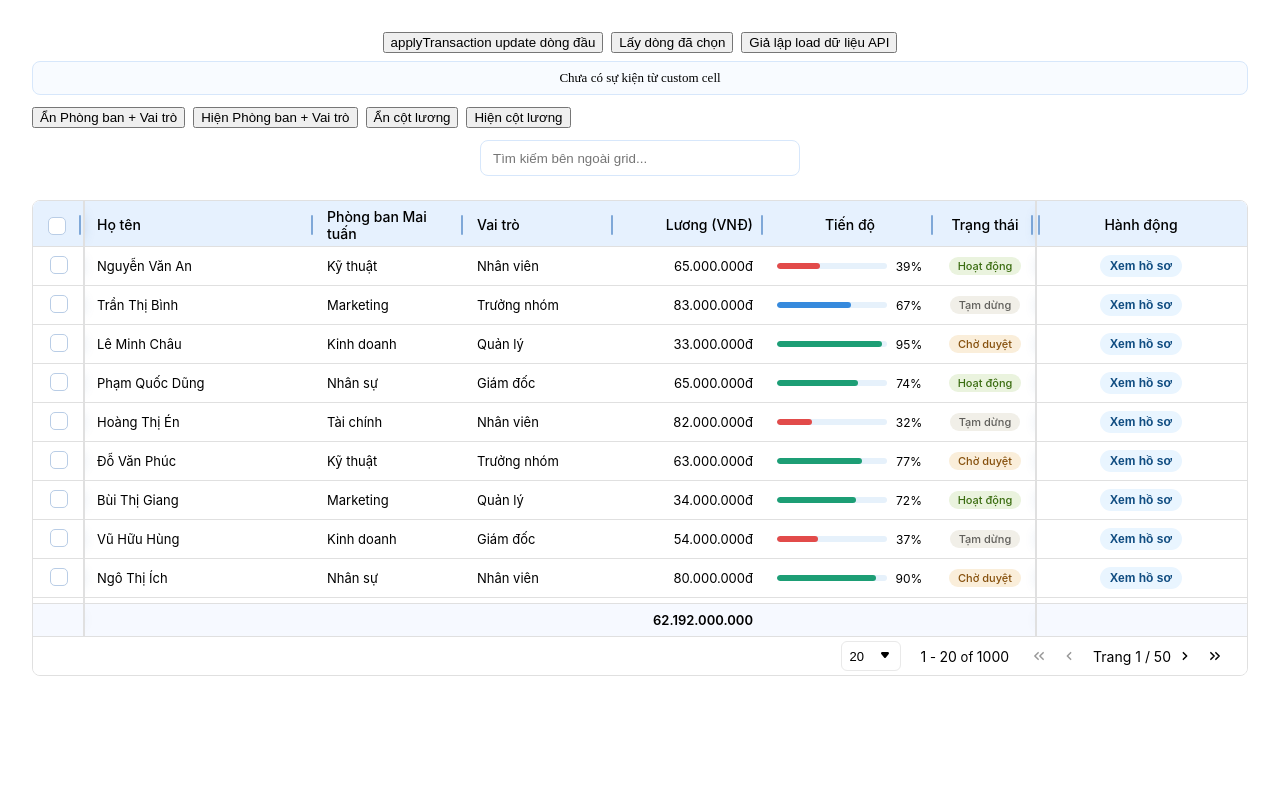
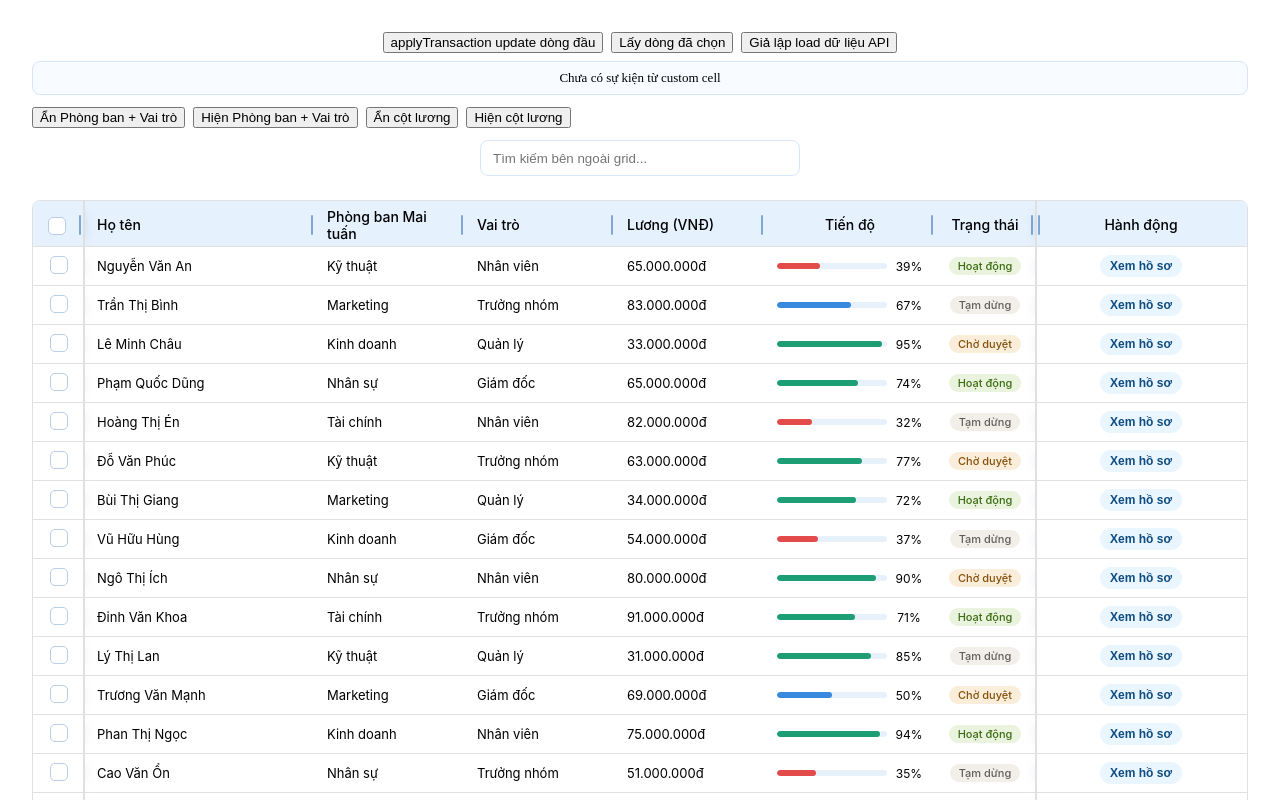
Before and after one commit to Fenell/data-grid-react, a React (Vite) app: page / in a window 1280 px wide. Shown: the top 800 px of the page. Built offline with nearby package versions, Linux system fonts and the light colour scheme; a web font is replaced by a local one.

Commit message:
tách call cho cell summary, đồng bộ căn lề summnary với cột trong nội dung

```diff
--- a/src/App.tsx
+++ b/src/App.tsx
@@ -103,7 +103,7 @@ const createEmployeeColumns = (
     headerName: "Lương (VNĐ)",
     sortable: true,
     width: 150,
-    align: "right",
+    align: "left",
     enableSummary: true,
     valueFormatter: (value) => `${Number(value ?? 0).toLocaleString("vi-VN")}đ`,
   },
@@ -368,7 +368,7 @@ function App() {
         columns={employeeColumns}
         data={rows}
         isLoading={isLoading}
-        contentHeight={500}
+        // contentHeight={500}
         enableColumnFilters={false}
         globalFilter={globalFilter}
         serverSide={false}
--- a/src/components/DataGrid.logic.ts
+++ b/src/components/DataGrid.logic.ts
@@ -72,6 +72,28 @@ const formatCellValue = (
   return String(value ?? "");
 };
 
+const getValueByFieldPath = (row: GridRow, fieldPath: string): unknown => {
+  if (!fieldPath) {
+    return undefined;
+  }
+
+  if (Object.hasOwn(row, fieldPath)) {
+    return row[fieldPath];
+  }
+
+  return fieldPath
+    .split(".")
+    .reduce<unknown>((currentValue, segment) => {
+      if (currentValue === null || currentValue === undefined) {
+        return undefined;
+      }
+      if (typeof currentValue !== "object") {
+        return undefined;
+      }
+      return (currentValue as Record<string, unknown>)[segment];
+    }, row);
+};
+
 const resolveColumnId = <T extends GridRow>(
   column: ColumnDef<T>,
   index: number,
@@ -137,13 +159,13 @@ const createTanStackColumns = <T extends GridRow>(
 
     return {
       id: columnId,
-      accessorFn: (row) => row[column.field],
+      accessorFn: (row) => getValueByFieldPath(row, String(column.field)),
       header: column.headerName,
       cell: ({ row }) => {
         if (column.cell) {
           return column.cell(row.original);
         }
-        const value = row.original[column.field];
+        const value = getValueByFieldPath(row.original, String(column.field));
         return formatCellValue(value, column.valueFormatter);
       },
       enableSorting: column.sortable ?? false,
@@ -520,7 +542,7 @@ export const useDataGridController = <T extends GridRow>({
       const fieldId = column.field;
 
       localRows.forEach((row) => {
-        const value = row[fieldId];
+        const value = getValueByFieldPath(row, String(fieldId));
         if (typeof value !== "number" || !Number.isFinite(value)) {
           return;
         }
--- a/src/components/DataGrid.module.css
+++ b/src/components/DataGrid.module.css
@@ -464,10 +464,34 @@ tbody tr:hover .td.pinnedRight {
 .summaryRow .summaryTd {
   background: #f6f9ff;
   font-weight: 600;
+  padding: 0 12px;
 }
 
 .summaryTable .summaryTd {
   border-bottom: 0;
+}
+
+.summaryCellContent {
+  display: flex;
+  align-items: center;
+  width: 100%;
+  min-width: 0;
+  height: 30px;
+}
+
+.summaryCellContentLeft {
+  justify-content: flex-start;
+  text-align: left;
+}
+
+.summaryCellContentCenter {
+  justify-content: center;
+  text-align: center;
+}
+
+.summaryCellContentRight {
+  justify-content: flex-end;
+  text-align: right;
 }
 
 .emptyState {
--- a/src/components/DataGrid.tsx
+++ b/src/components/DataGrid.tsx
@@ -45,6 +45,16 @@ function getAlignClassName(align: ColumnAlign | undefined) {
     return styles.alignRight;
   }
   return styles.alignLeft;
+}
+
+function getSummaryContentAlignClassName(align: ColumnAlign | undefined) {
+  if (align === "center") {
+    return styles.summaryCellContentCenter;
+  }
+  if (align === "right") {
+    return styles.summaryCellContentRight;
+  }
+  return styles.summaryCellContentLeft;
 }
 
 const getPinnedColumnStyles = <T extends GridRow>(
@@ -811,6 +821,10 @@ const DataGridTable = <T extends GridRow>({
                     const alignClassName = getAlignClassName(
                       header.column.columnDef.meta?.align,
                     );
+                    const summaryContentAlignClassName =
+                      getSummaryContentAlignClassName(
+                        header.column.columnDef.meta?.align,
+                      );
                     const pinnedStyles = getPinnedColumnStyles(
                       header.column,
                       pinnedOffsets,
@@ -859,7 +873,14 @@ const DataGridTable = <T extends GridRow>({
                             resolvedColumnWidths.widthMap[header.column.id],
                         }}
                       >
-                        <div className={styles.cellContent}>{displayValue}</div>
+                        <div
+                          className={cx(
+                            styles.summaryCellContent,
+                            summaryContentAlignClassName,
+                          )}
+                        >
+                          {displayValue}
+                        </div>
                       </td>
                     );
                   })}
```
